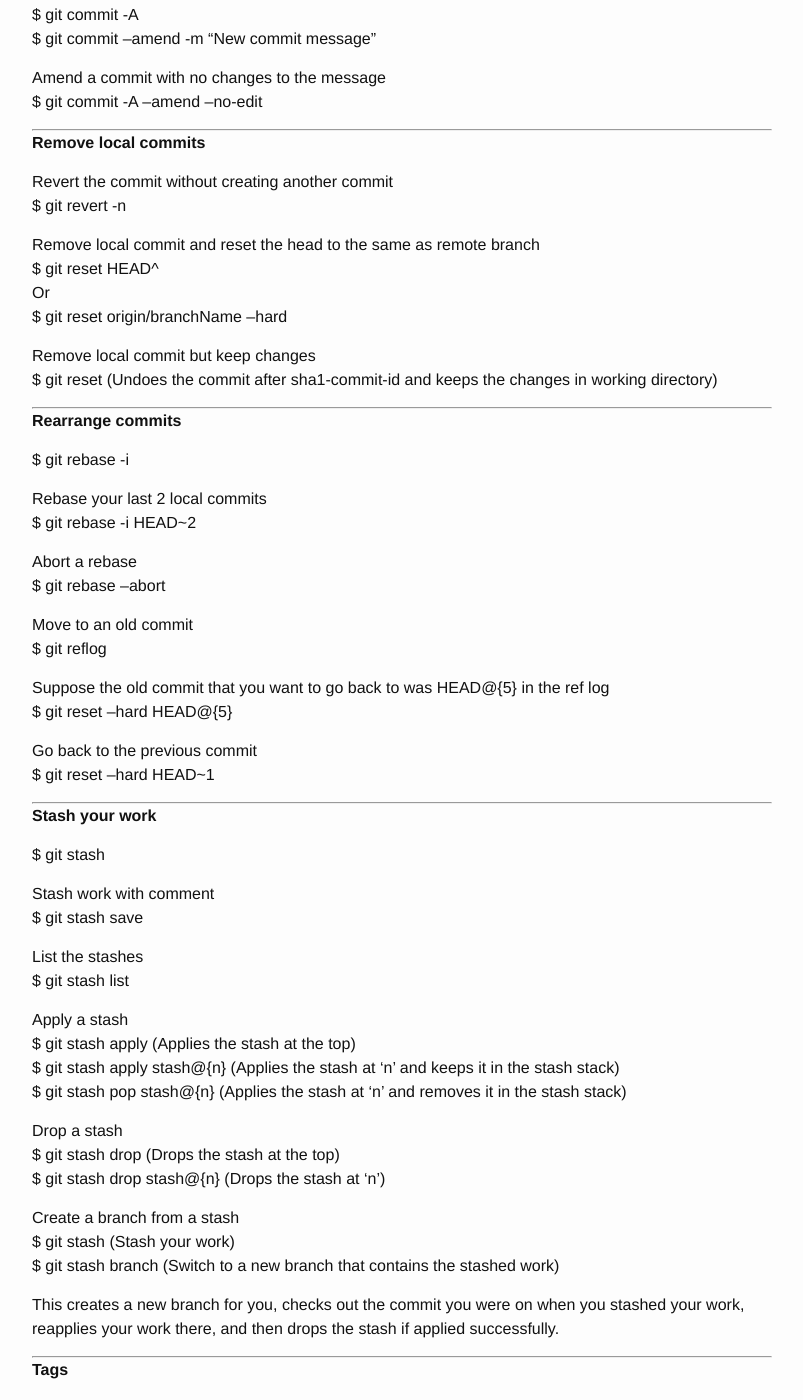
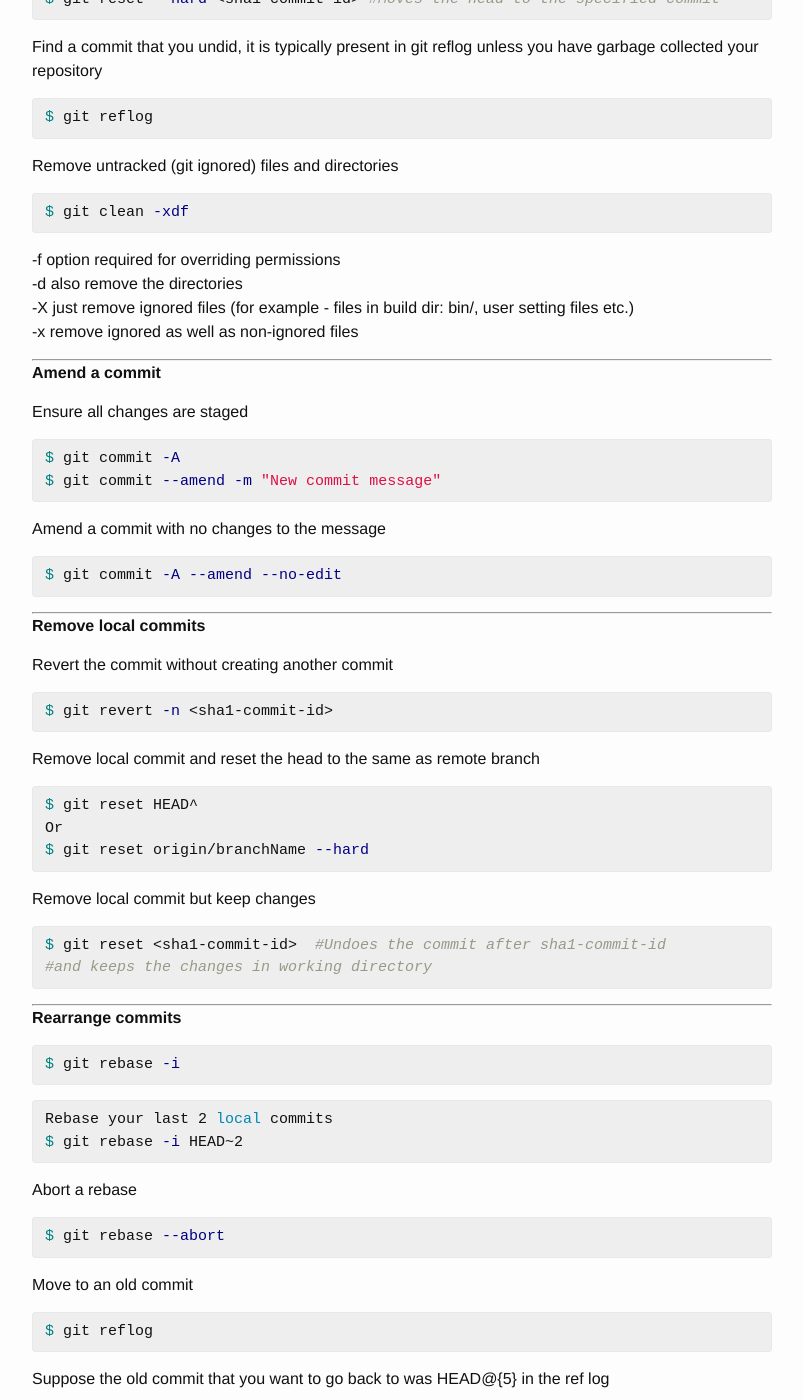
Before and after one commit to hemantksingh/hemantksingh.github.io, a Jekyll site: the page built from _posts/2014-10-02-git-basics.markdown, in a window 1280 px wide and 1400 px high, scrolled down 2927 px. Shown: the whole window, without its empty margins (238-1041 px from the left). Built offline with Jekyll 4.4.1, drawn with Linux system fonts in a browser that asks for light colours; Markdown is read by kramdown in place of the engine named in the settings; comment, search, counter and statistics services are not loaded; some of the changed text lies outside the part shown.

Commit message:
Adds highlighting to Git post.

````diff
--- a/_posts/2014-10-02-git-basics.markdown
+++ b/_posts/2014-10-02-git-basics.markdown
@@ -19,8 +19,9 @@ modified_time: '2015-02-26T11:23:46.244-08:00'
 
 ### Git commands ###
 Clone a repository locally from the remote server
-`$ git clone git@github.com:username/demo.git`
-
+{% highlight sh %}
+$ git clone git@github.com:username/demo.git
+{% endhighlight %}
 ****************************************************************
 **Create new repository**
 
@@ -39,9 +40,9 @@ $ git push -u origin master # Transfers the repository to remote server and trac
 Git settings are defined in a .gitconfig file which is located in %USERPROFILE% on Windows and $HOME on Unix based machines.
 
 List the config settings
-```
+{% highlight sh %}
 $ git config --list
-```
+{% endhighlight %}
 
 Set the default username and email globally for the entire system
 {% highlight sh %}
@@ -60,67 +61,89 @@ $ git remote
 {% endhighlight %}
 
 Verify the remote URL that a local repo is mapped to
-```
+{% highlight sh %}
 $ git remote -v
-```
+{% endhighlight %}
 
 Change the remote URL that local repo is mapped to
-```
+{% highlight sh %}
 $ git remote set-url origin git://new.url.here
-```
+{% endhighlight %}
 
 Push all local branches that have the same name on the remote. This means potentially many different branches will be pushed, including those that you might not even want to
-```
+{% highlight sh %}
 $ git config --global push.default matching
-```
+{% endhighlight %}
 
 Push only the current working branch if it has the same name on remote
-```
+{% highlight sh %}
 $ git config --global push.default simple
-```
+{% endhighlight %}
 
 ****************************************************************
 **Branches**
 
 Get a list of all the branches
+{% highlight sh %}
 $ git branch -a
+{% endhighlight %}
 
 Create a branch and switch to it at the same time
+{% highlight sh %}
 $ git checkout -b <branchName>
+{% endhighlight %}
 
 Create a branch, switch to it and set the tracking/upstream branch
 $ git checkout -b <branchName> --track origin/<branchName>
 
 Merge with a specified branch
+{% highlight sh %}
 $ git merge <path to remote branch>
+{% endhighlight %}
 
 Delete a remote branch
+{% highlight sh %}
 $ git push origin --delete <branchName>
+{% endhighlight %}
 
 Delete a local branch
+{% highlight sh %}
 $ git branch -d <branchName>
+{% endhighlight %}
 
 Track a remote branch e.g. track remote master with local master
+{% highlight sh %}
 $ git branch --set-upstream-to=<remote>/<branchName> <branchName>
 $ git branch --set-upstream-to=origin/master master
+{% endhighlight %}
 
 Compare a file in 2 branches
+{% highlight sh %}
 $ git difftool <branch1> <branch2> -- myfile.cs
+{% endhighlight %}
 
 Compare the commits in 2 branches
- git cherry -v <branch1> <branch2>
+{% highlight sh %}
+git cherry -v <branch1> <branch2>
+{% endhighlight %}
 
 *****************************************************************
 **Undoing changes**
 
 $ git reset head --hard (Moves the head to the most recent commit and erase all the changes in your working tree)
-$ git reset --hard <sha1-commit-id> (Moves the head to the specified commit)
+{% highlight sh %}
+$ git reset --hard <sha1-commit-id> #Moves the head to the specified commit
+{% endhighlight %}
 
 Find a commit that you undid, it is typically present in git reflog unless you have garbage collected your repository
+{% highlight sh %}
 $ git reflog
+{% endhighlight %}
 
 Remove untracked (git ignored) files and directories
+{% highlight sh %}
 $ git clean -xdf
+{% endhighlight %}
 
 -f option required for overriding permissions
 -d also remove the directories
@@ -131,69 +154,101 @@ $ git clean -xdf
 **Amend a commit**
 
 Ensure all changes are staged
+{% highlight sh %}
 $ git commit -A
 $ git commit --amend -m "New commit message"
+{% endhighlight %}
 
 Amend a commit with no changes to the message
+{% highlight sh %}
 $ git commit -A --amend --no-edit
+{% endhighlight %}
 
 ****************************************************************
 **Remove local commits**
 
 Revert the commit without creating another commit
+{% highlight sh %}
 $ git revert -n <sha1-commit-id>
+{% endhighlight %}
 
 Remove local commit and reset the head to the same as remote branch
+{% highlight sh %}
 $ git reset HEAD^
 Or
 $ git reset origin/branchName --hard
+{% endhighlight %}
 
 Remove local commit but keep changes
-$ git reset <sha1-commit-id>  (Undoes the commit after sha1-commit-id and keeps the changes in working directory)
-
+{% highlight sh %}
+$ git reset <sha1-commit-id>  #Undoes the commit after sha1-commit-id
+#and keeps the changes in working directory
+{% endhighlight %}
 ****************************************************************
 **Rearrange commits**
+{% highlight sh %}
+$ git rebase -i
+{% endhighlight %}
 
-$ git rebase -i
-
+{% highlight sh %}
 Rebase your last 2 local commits
 $ git rebase -i HEAD~2
+{% endhighlight %}
 
 Abort a rebase
+{% highlight sh %}
 $ git rebase --abort
+{% endhighlight %}
 
 Move to an old commit
+{% highlight sh %}
 $ git reflog
+{% endhighlight %}
 
 Suppose the old commit that you want to go back to was HEAD@{5} in the ref log
+{% highlight sh %}
 $ git reset --hard HEAD@{5}
+{% endhighlight %}
 
 Go back to the previous commit
+{% highlight sh %}
 $ git reset --hard HEAD~1
-
+{% endhighlight %}
 ****************************************************************
 **Stash your work**
 
+{% highlight sh %}
 $ git stash
+{% endhighlight %}
 
 Stash work with comment
+{% highlight sh %}
 $ git stash save <comment>
+{% endhighlight %}
 
 List the stashes
+{% highlight sh %}
 $ git stash list
+{% endhighlight %}
 
 Apply a stash
-$ git stash apply (Applies the stash at the top)
-$ git stash apply stash@{n} (Applies the stash at 'n' and keeps it in the stash stack)
-$ git stash pop stash@{n} (Applies the stash at 'n' and removes it in the stash stack)
+{% highlight sh %}
+$ git stash apply #Applies the stash at the top
+$ git stash apply stash@{n} #Applies the stash at 'n' and keeps it in the stash stack
+$ git stash pop stash@{n} #Applies the stash at 'n' and removes it in the stash stack
+{% endhighlight %}
 
 Drop a stash
-$ git stash drop (Drops the stash at the top)
-$ git stash drop stash@{n}  (Drops the stash at 'n')
+{% highlight sh %}
+$ git stash drop #Drops the stash at the top
+$ git stash drop stash@{n}  #Drops the stash at 'n'
+{% endhighlight %}
 
 Create a branch from a stash
+{% highlight sh %}
 $ git stash (Stash your work)
-$ git stash branch <branchName> (Switch to a new branch that contains the stashed work)
+$ git stash branch <branchName> #Switch to a new branch that contains the stashed work
+{% endhighlight %}
 
 This creates a new branch for you, checks out the commit you were on when you stashed your work,
 reapplies your work there, and then drops the stash if applied successfully.
@@ -202,17 +257,24 @@ reapplies your work there, and then drops the stash if applied successfully.
 **Tags**
 
 List all the tags
+{% highlight sh %}
 $ git tag
+{% endhighlight %}
 
 Create a tag
+{% highlight sh %}
 $ git tag <tagname>
+{% endhighlight %}
 
-By default, the git push command doesn't transfer tags to remote servers.
-Push tags to a shared server after you have created them
+By default, the git push command doesn't transfer tags to remote servers. Push tags to a shared server after you have created them
+{% highlight sh %}
 $ git push origin <tagname>
+{% endhighlight %}
 
 Push all of your tags to the remote server that are not already there
+{% highlight sh %}
 $ git push origin --tags
+{% endhighlight %}
 
 ****************************************************************
 **[Generating SSH Keys](https://help.github.com/articles/generating-ssh-keys/)**
````
